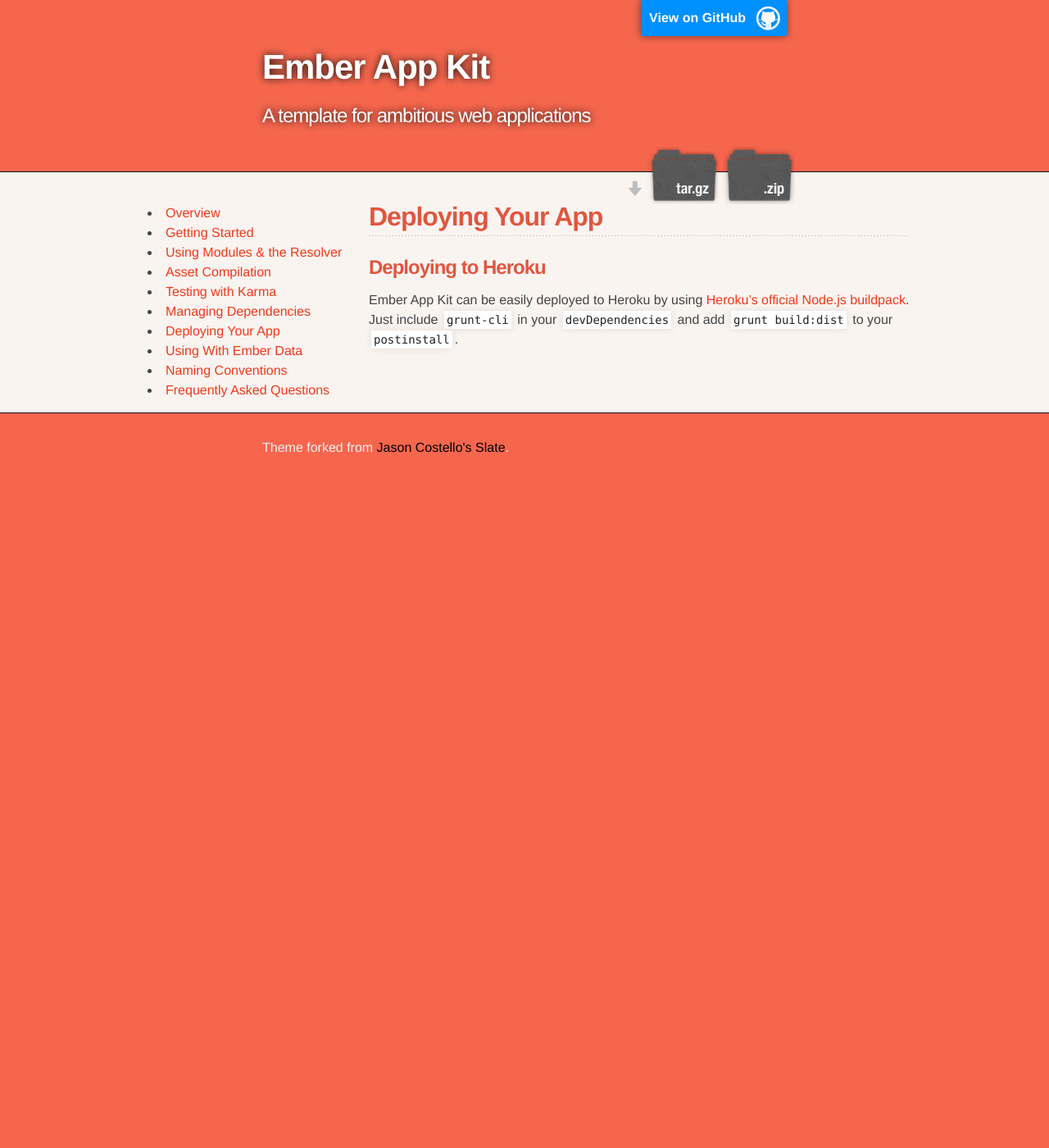
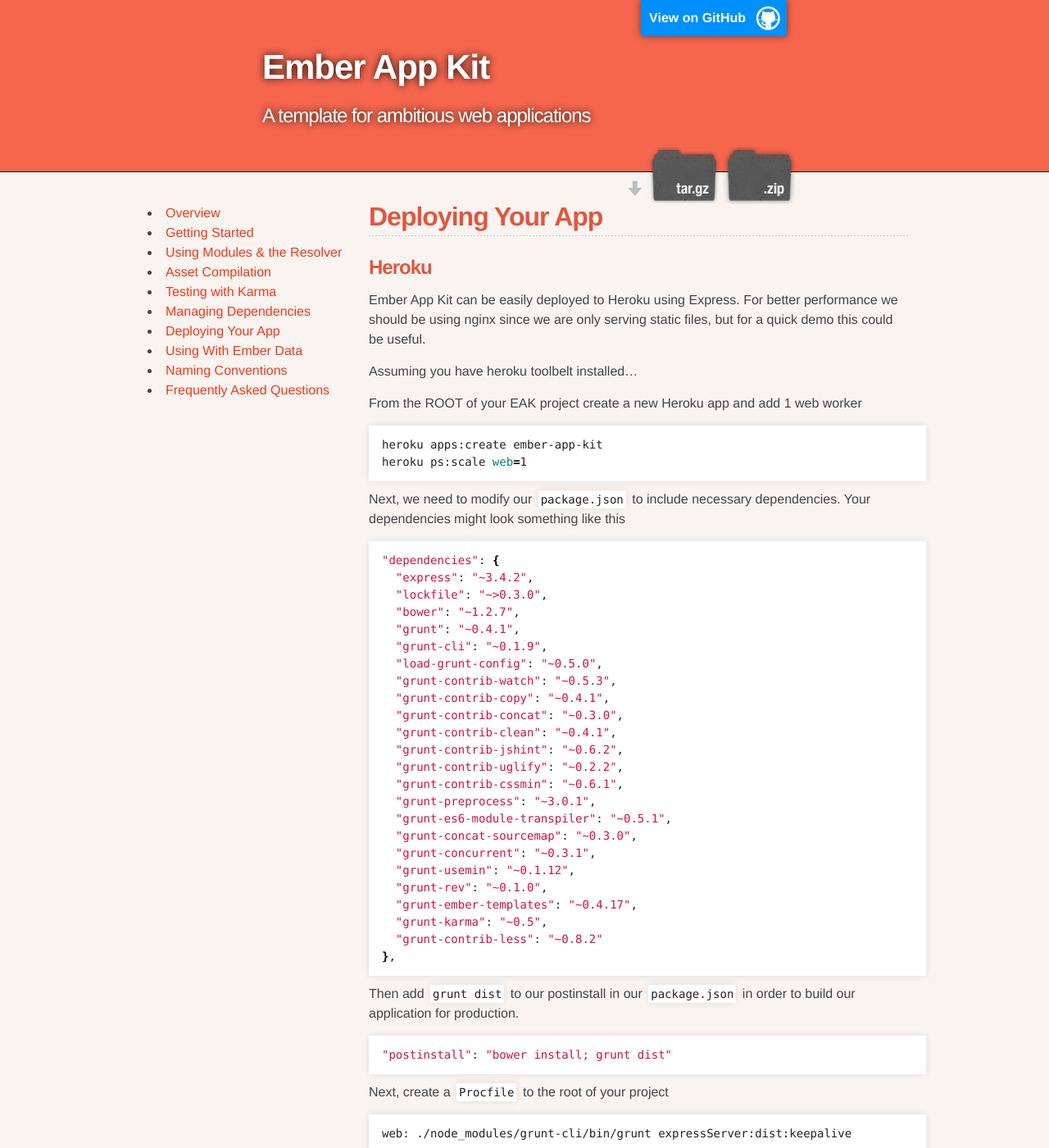
Before and after one commit to stefanpenner/ember-app-kit, a Jekyll site: the page built from guides/deployment.md, in a window 1280 px wide and 1400 px high. Shown: the whole window at 82% size. Built offline with Jekyll 4.4.1, drawn with Linux system fonts in a browser that asks for light colours; some of the changed text lies outside the part shown.

Commit message:
More detailed Heroku deployment.

```diff
--- a/guides/deployment.md
+++ b/guides/deployment.md
@@ -3,5 +3,54 @@
 title: "Deploying Your App"
 permalink: "deployment.html"
 ---
-### Deploying to Heroku
-Ember App Kit can be easily deployed to Heroku by using [Heroku's official Node.js buildpack](https://github.com/heroku/heroku-buildpack-nodejs). Just include `grunt-cli` in your `devDependencies` and add `grunt build:dist` to your `postinstall`.
+### Heroku
+Ember App Kit can be easily deployed to Heroku using Express. For better performance we should be using nginx since we are only serving static files, but for a quick demo this could be useful.
+
+Assuming you have heroku toolbelt installed...
+
+From the ROOT of your EAK project create a new Heroku app and add 1 web worker
+{% highlight sh %}
+heroku apps:create ember-app-kit
+heroku ps:scale web=1
+{% endhighlight %}
+
+Next, we need to modify our `package.json` to include necessary dependencies. Your dependencies might look something like this
+{% highlight sh %}
+"dependencies": {
+  "express": "~3.4.2",
+  "lockfile": "~>0.3.0",
+  "bower": "~1.2.7",
+  "grunt": "~0.4.1",
+  "grunt-cli": "~0.1.9",
+  "load-grunt-config": "~0.5.0",
+  "grunt-contrib-watch": "~0.5.3",
+  "grunt-contrib-copy": "~0.4.1",
+  "grunt-contrib-concat": "~0.3.0",
+  "grunt-contrib-clean": "~0.4.1",
+  "grunt-contrib-jshint": "~0.6.2",
+  "grunt-contrib-uglify": "~0.2.2",
+  "grunt-contrib-cssmin": "~0.6.1",
+  "grunt-preprocess": "~3.0.1",
+  "grunt-es6-module-transpiler": "~0.5.1",
+  "grunt-concat-sourcemap": "~0.3.0",
+  "grunt-concurrent": "~0.3.1",
+  "grunt-usemin": "~0.1.12",
+  "grunt-rev": "~0.1.0",
+  "grunt-ember-templates": "~0.4.17",
+  "grunt-karma": "~0.5",
+  "grunt-contrib-less": "~0.8.2"
+},
+{% endhighlight %}
+
+
+Then add `grunt dist` to our postinstall in our `package.json` in order to build our application for production.
+{% highlight sh %}
+"postinstall": "bower install; grunt dist"
+{% endhighlight %}
+
+Next, create a `Procfile` to the root of your project
+{% highlight sh %}
+web: ./node_modules/grunt-cli/bin/grunt expressServer:dist:keepalive
+{% endhighlight %}
+
+Finally, `git push heroku master` to deploy.
```
